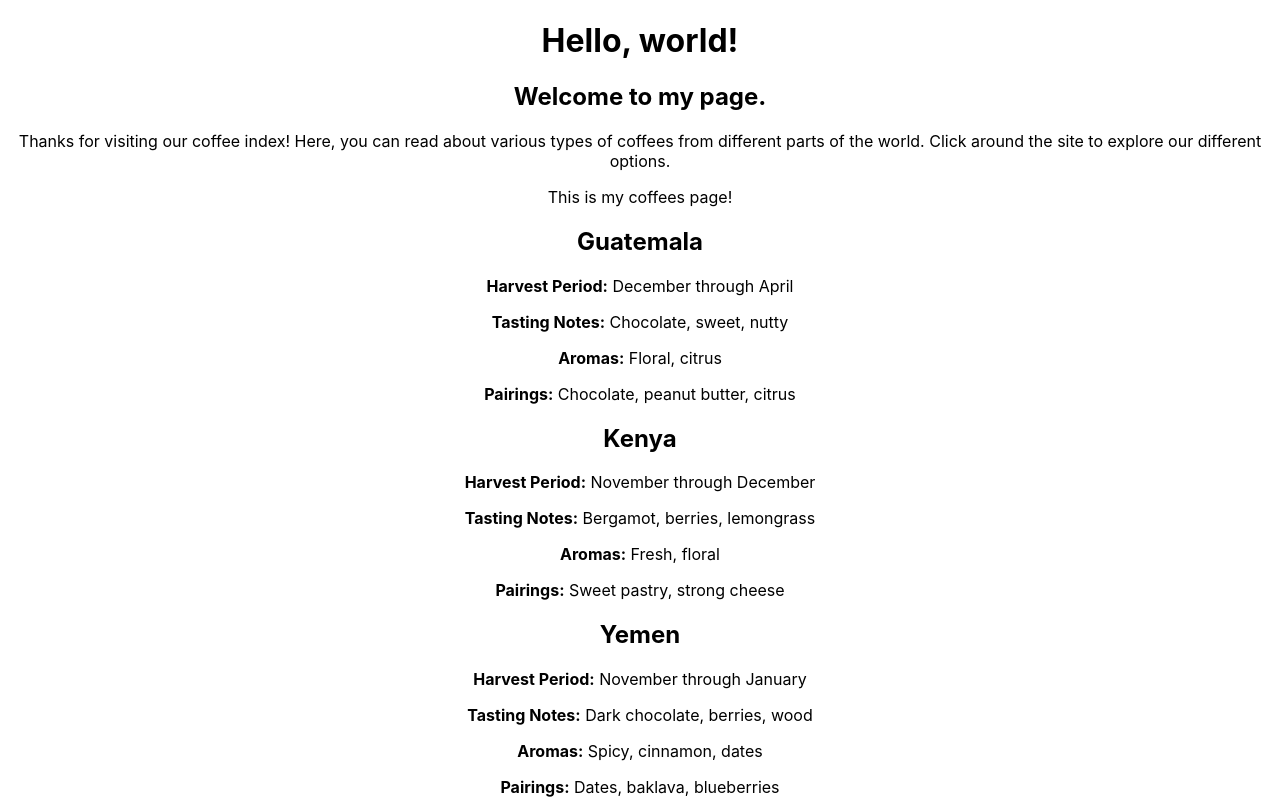
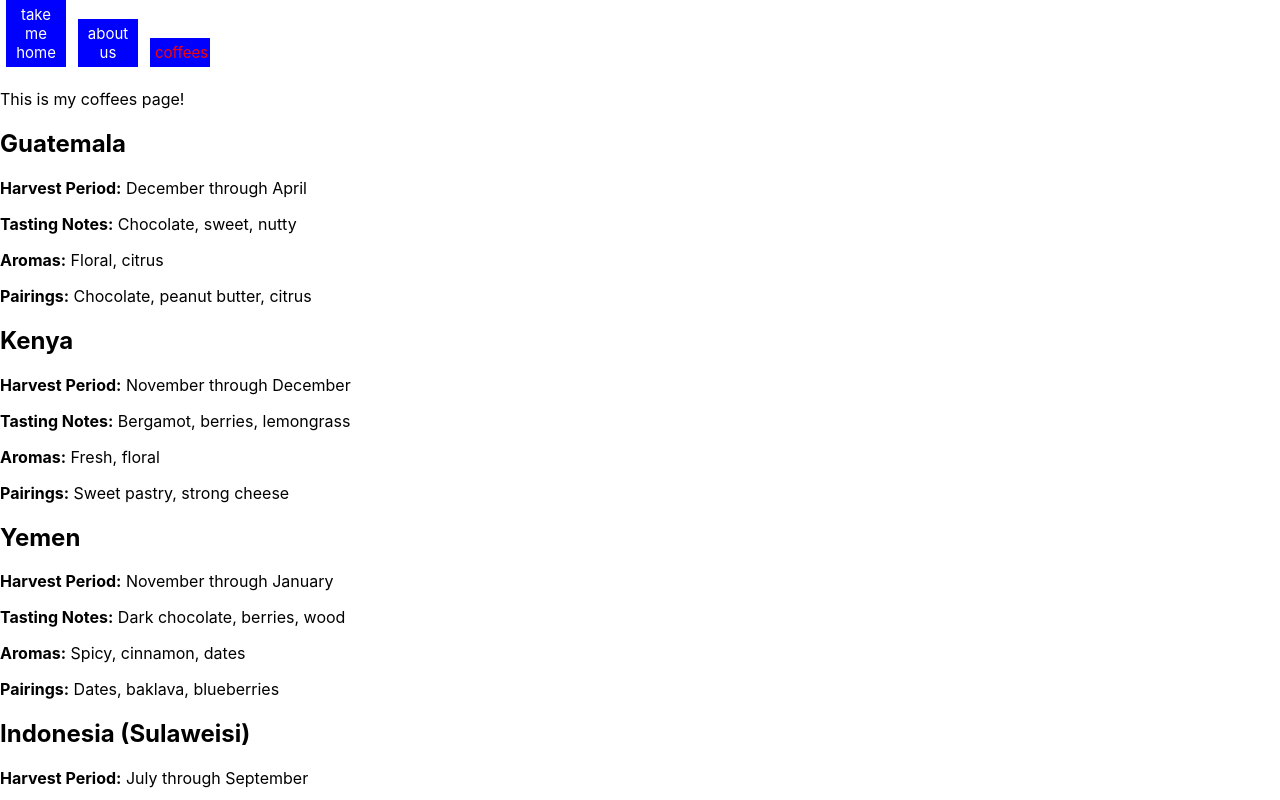
Before and after one commit to tessmueske/final-project, a React (Create React App) app: page /coffees in a window 1280 px wide. Shown: the top 800 px of the page. Built offline with nearby package versions, Linux system fonts and the light colour scheme; data requests are answered from the project's data file.

Commit message:
navbar additions

```diff
--- a/package.json
+++ b/package.json
@@ -8,6 +8,7 @@
     "@testing-library/user-event": "^13.5.0",
     "react": "^18.3.1",
     "react-dom": "^18.3.1",
+    "react-router-dom": "^6.23.1",
     "react-scripts": "5.0.1",
     "web-vitals": "^2.1.4"
   },
--- a/src/About.js
+++ b/src/About.js
@@ -1,8 +1,10 @@
 import React from "react";
+import NavBar from "./NavBar";
 
 function About(){
     return (
         <div>
+            <NavBar />
             <p>Thanks for visiting our coffee index! Here, you can read about various types of coffees from different parts of the world. Click around the site to explore our different options.</p>
         </div>
     )
--- a/src/App.js
+++ b/src/App.js
@@ -1,18 +1,24 @@
 import { BrowserRouter as Router, Route, Routes } from "react-router-dom";
+import React from "react";
 import './App.css';
+import NavBar from "./NavBar";
 import Home from "./Home";
 import About from "./About";
 import Coffees from "./Coffees";
 
 function App() {
   return (
-
+    < >
+    <NavBar />
     <div className="App">
       <h1>Hello, world!</h1>
-    <Home />
-    <About />
-    <Coffees />
+      {/* <Routes>
+        <Route path="/" element={<Home />} />
+        <Route path="/about" element={<About />} />
+        <Route path="/coffees" element={<Coffees />} />
+      </Routes> */}
     </div>
+    </>
 
   );
 }
--- a/src/Coffees.js
+++ b/src/Coffees.js
@@ -1,6 +1,7 @@
 import React, { useEffect, useState } from "react";
 import Coffee from "./Coffee";
 import NewCoffee from "./NewCoffee";
+import NavBar from "./NavBar";
 
 function Coffees() {
 const [coffees, setCoffees] = useState([])
@@ -13,6 +14,7 @@ useEffect(() => {
 
     return (
         <div>
+            <NavBar />
             <p>This is my coffees page!</p>
             {coffees.map((coffee) => <Coffee key={coffee.id} coffee={coffee}/>)}
             <NewCoffee />
--- a/src/Home.js
+++ b/src/Home.js
@@ -1,8 +1,10 @@
 import React from "react";
+import NavBar from "./NavBar";
 
 function Home(){
     return (
         <div>
+            <NavBar />
             <h2>Welcome to my page.</h2>
         </div>
     )
--- a/src/NavBar.js
+++ b/src/NavBar.js
@@ -1,38 +1,16 @@
 import { NavLink } from "react-router-dom";
 import "./NavBar.css";
+import './App.css';
 
 function NavBar() {
 
   return (
-
-    <nav>
-
-      <NavLink
-        to="/"
-        /* add styling to Navlink */
-        className="nav-link"
-      >
-        take me home
-      </NavLink>
-
-      <NavLink
-        to="/about"
-        className="nav-link"
-      >
-        about us
-      </NavLink>
-
-      <NavLink
-        to="/coffees"
-        className="nav-link"
-      >
-        coffees
-      </NavLink>
-
+    <nav className="navbar">
+    <NavLink to="/" className="nav-link" >take me home</NavLink>
+    <NavLink to="/about" className="nav-link" >about us</NavLink>
+    <NavLink to="/coffees" className="nav-link" >coffees</NavLink>
     </nav>
-
   );
-
 };
 
 export default NavBar;
--- a/src/index.js
+++ b/src/index.js
@@ -1,52 +1,10 @@
-import React from 'react';
-import ReactDOM from 'react-dom/client';
-import './index.css';
-import App from './App';
-import reportWebVitals from './reportWebVitals';
-import Home from "./Home";
-import About from "./About";
-import Coffees from "./Coffees";
-import Coffee from "./Coffee";
-import NewCoffee from "./NewCoffee";
-import ErrorPage from "./ErrorPage";
+import React from "react";
+import ReactDOM from "react-dom/client";
 import { createBrowserRouter, RouterProvider } from "react-router-dom";
+import routes from "./routes.js";
+import "./index.css"
 
-const routes = [
-  {
-      path: "/",
-      element: <App />,
-      errorElement: <ErrorPage />,
-      children: [
-           {
-              path: "/",
-              element: <Home />
-          },
-          {
-              path: "/about",
-              element: <About />
-          },
-          {
-              path: "/coffees",
-              element: <Coffees />
-          },
-          {
-              path: "/coffees/:id",
-              element: <Coffee />
-          },
-          {
-              path: "/coffees/new",
-              element: <NewCoffee />
-          }
-      ]
-  }
-];
+const router = createBrowserRouter(routes);
 
-
-const root = ReactDOM.createRoot(document.getElementById('root'));
-root.render(
-  <React.StrictMode>
-    <App />
-  </React.StrictMode>
-);
-
-reportWebVitals();
+const root = ReactDOM.createRoot(document.getElementById("root"));
+root.render(<RouterProvider router={router} />);
--- /dev/null
+++ b/src/routes.js
@@ -0,0 +1,42 @@
+import App from './App';
+import Home from "./Home";
+import About from "./About";
+import Coffees from "./Coffees";
+import Coffee from "./Coffee";
+import NewCoffee from "./NewCoffee";
+import ErrorPage from "./ErrorPage";
+
+const routes = [
+      {
+        path: "/",
+        element: <App />,
+        errorElement: <ErrorPage />
+      },
+      {
+        path: "/",
+        element: <Home />,
+        errorElement: <ErrorPage />
+      },
+      {
+        path: "/about",
+        element: <About />,
+        errorElement: <ErrorPage />
+      },
+      {
+        path: "/coffees",
+        element: <Coffees />,
+        errorElement: <ErrorPage />
+      },
+      {
+        path: "/coffees/:id",
+        element: <Coffee />,
+        errorElement: <ErrorPage />
+      },
+      {
+        path: "/coffees/new",
+        element: <NewCoffee />,
+        errorElement: <ErrorPage />
+      }
+    ]
+
+export default routes;
```
Also changed, not shown: 1 other file (tests, documents, lock files or other folders).
